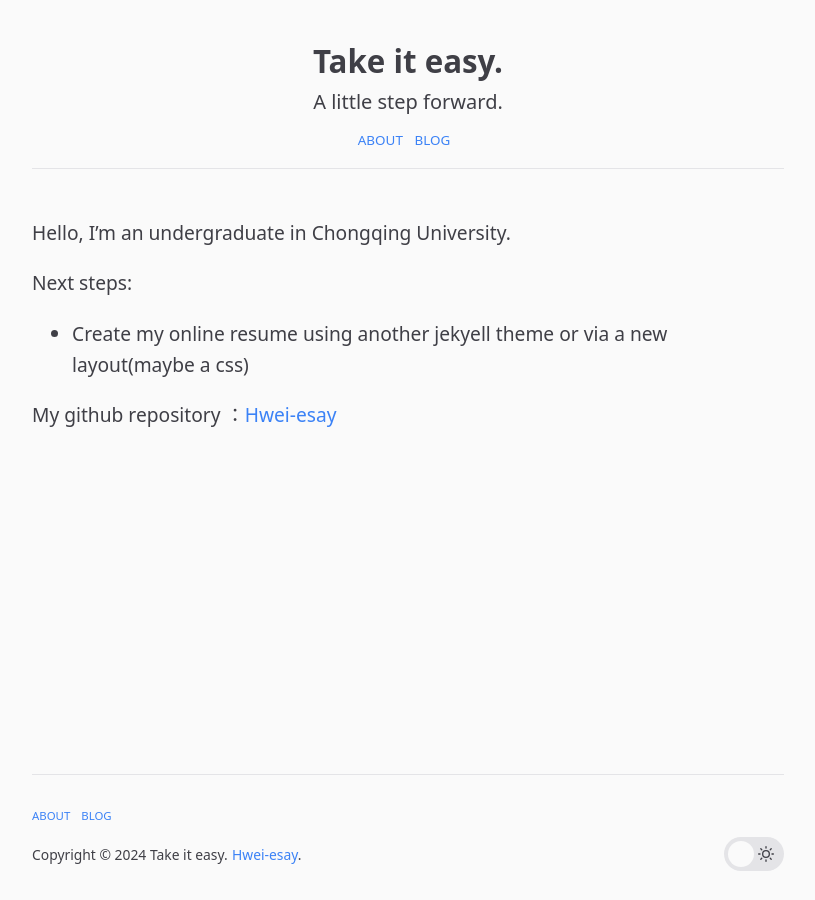
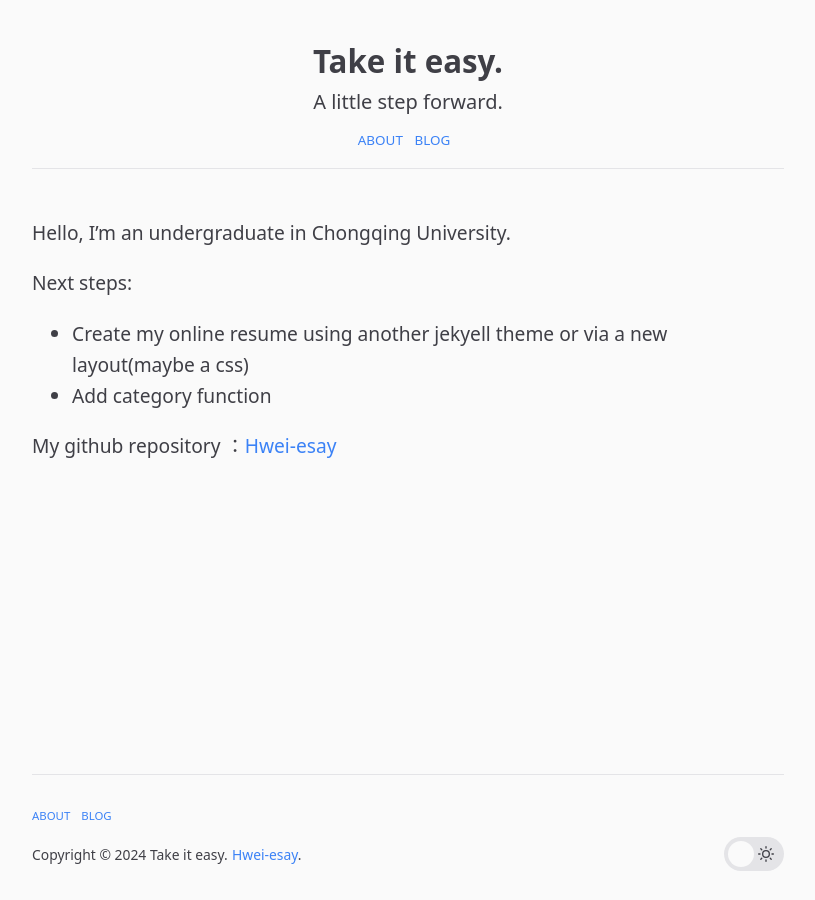
Before and after one commit to Hwei-esay/Hwei-esay.github.io, a Jekyll site: the page built from index.md, in a window 1280 px wide. Shown: the whole page, without its empty margins (232-1047 px from the left). Built offline with Jekyll 4.4.1, drawn with Linux system fonts in a browser that asks for light colours.

Commit message:
Update index.md

```diff
--- a/index.md
+++ b/index.md
@@ -11,5 +11,6 @@ Hello, I'm an undergraduate in Chongqing University.
 
 Next steps:
 - Create my online resume using another jekyell theme or via a new layout(maybe a css)
+- Add category function
 
 My github repository ：[Hwei-esay](https://github.com/Hwei-esay/Hwei-esay.github.io)
```
